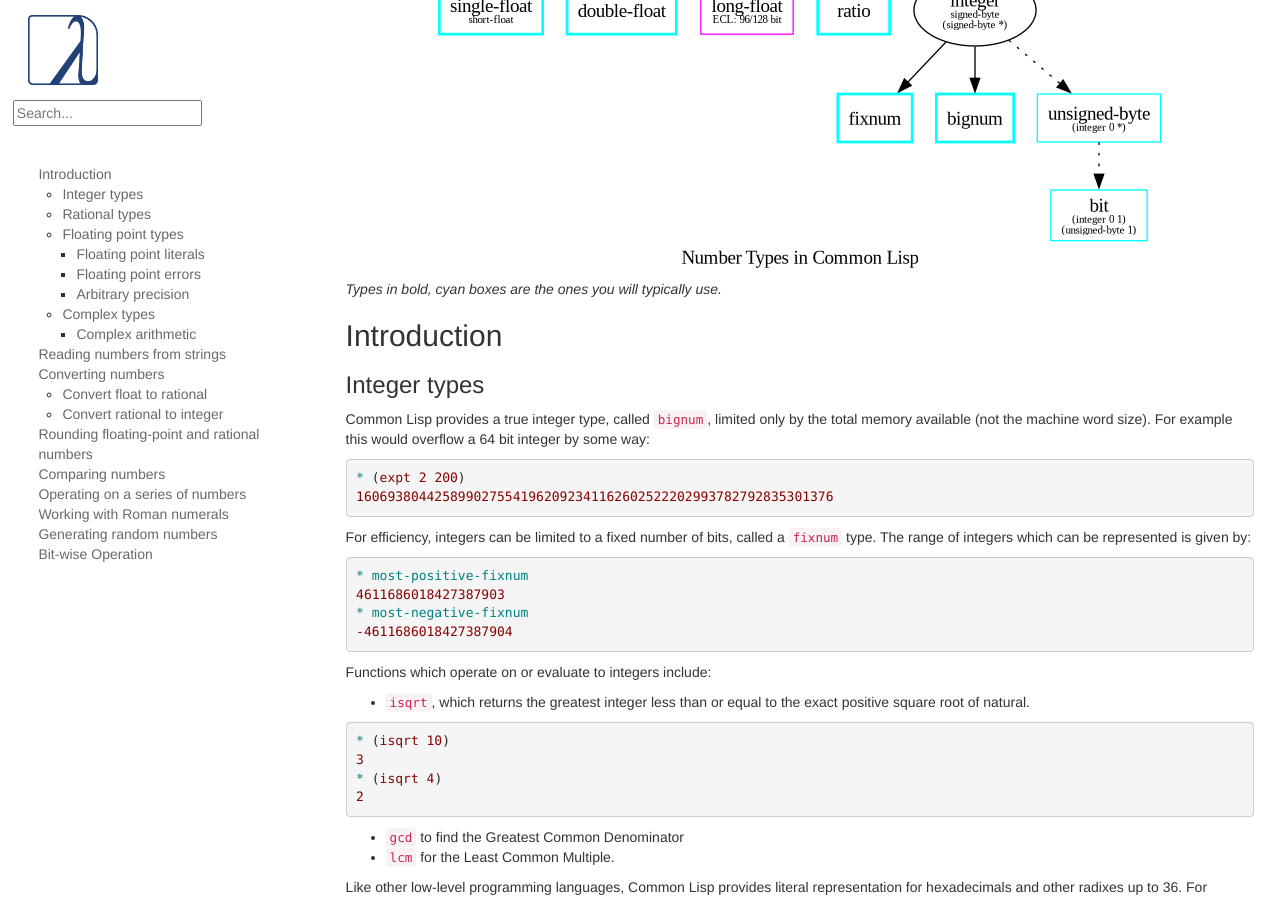
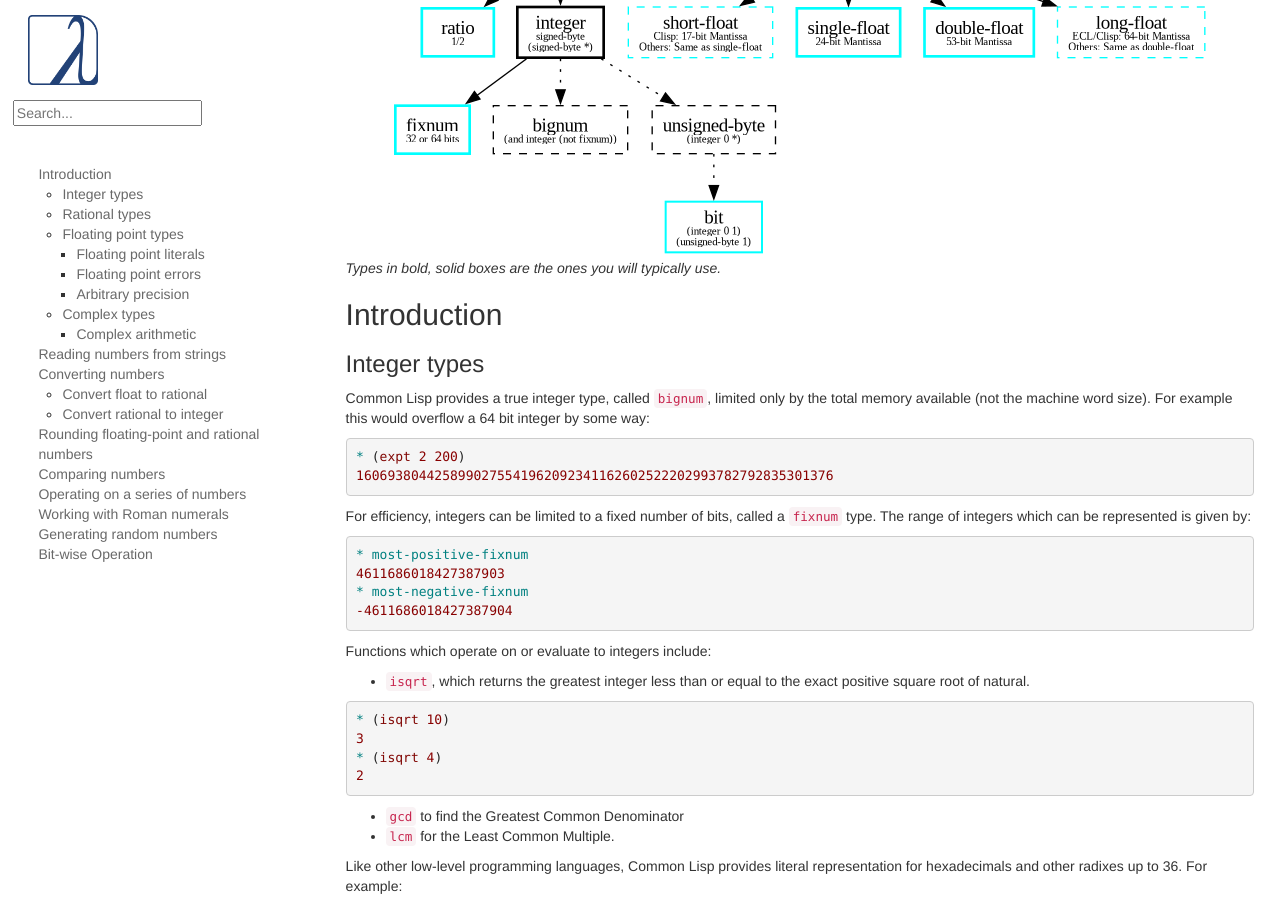
Before and after one commit to LispCookbook/cl-cookbook, a Jekyll site: the page built from numbers.md, in a window 1280 px wide and 900 px high, scrolled down 748 px. Built offline with Jekyll 4.4.1, drawn with Linux system fonts in a browser that asks for light colours.

Commit message:
strings: add type hierarchy diagram

```diff
--- a/numbers.md
+++ b/numbers.md
@@ -17,7 +17,7 @@
 </div>
 <!-- epub-exclude-end -->
 
-*Types in bold, cyan boxes are the ones you will typically use.*
+*Types in bold, solid boxes are the ones you will typically use.*
 
 ## Introduction
 
```
Also changed, not shown: strings.md (+10 -2 lines), numbertower.png, string-and-chars.png (added), 2 other files.
